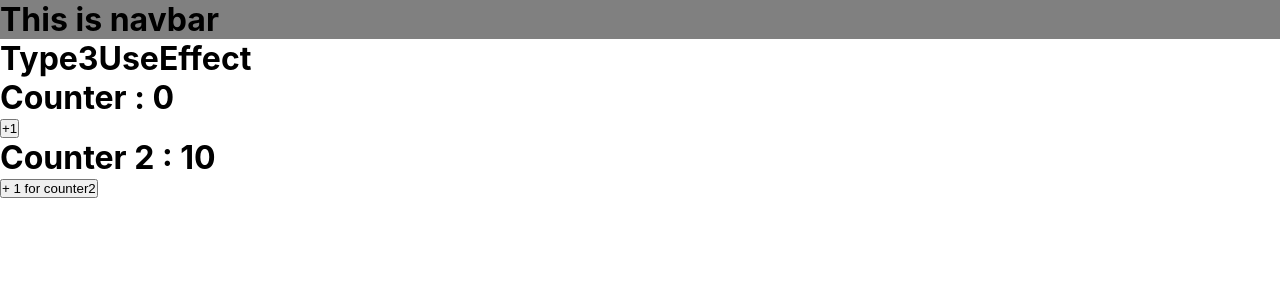
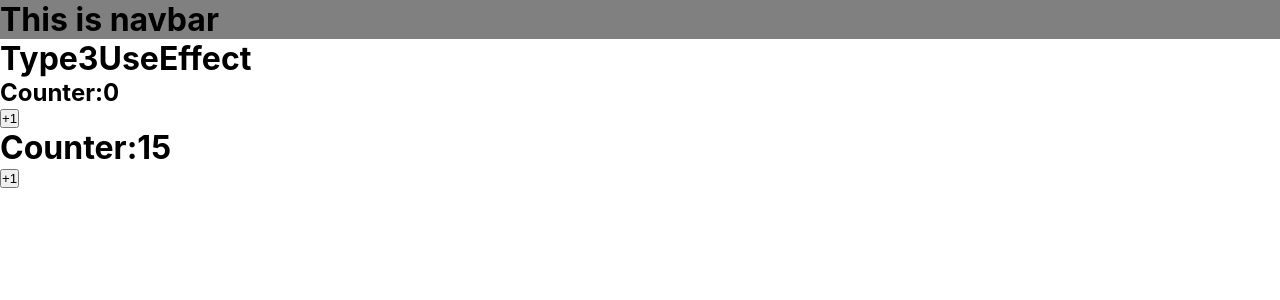
Before and after one commit to samiksha-3010/awdiz--3-react, a React (Create React App) app in the folder counterapp/: page /Type3UseEffect in a window 1280 px wide. Shown: the top 300 px of the page. Built offline with nearby package versions, Linux system fonts and the light colour scheme.

Commit message:
done all

```diff
--- a/counterapp/src/components/Type2UseEffect.jsx
+++ b/counterapp/src/components/Type2UseEffect.jsx
@@ -1,35 +1,63 @@
-import{ useEffect, useState} from"react";
+// import{ useEffect, useState} from"react";
 
-function Type2UseEffect(){
-const[ counter, setCounter]=useState(0);
-useEffect(() => {
+// function Type2UseEffect(){
+// const[ counter, setCounter]=useState(0);
+// useEffect(() => {
 
-console.log("Inside useEffect")
+// console.log("Inside useEffect")
+// },[])
+
+// function addCounter (){
+//     setCounter ((preValue) => preValue+1)
+// }
+//  useEffect(() => {
+//     alert ('welcome!')
+//  })
+// //  useEffect(() => {  // it'll execute the code only on first render of component, (first time page open, hard refersh)
+// //     // console.log("Inside useEffect"  )
+// //     alert('Welcome!')
+
+
+// // useEffect(()=>{
+
+// // },[])
+//   function addCounter(){
+//     setCounter((preValue)=> preValue + 1)
+//    }
+//     return(
+//         <div>
+//             <h1>Type2UseEffect</h1>
+//             <h1>{counter}</h1>
+//             <button onClick={addCounter}></button>
+//         </div>
+//     )
+// }
+// export default Type2UseEffect;
+
+
+import React, { useEffect, useState } from 'react'
+
+const Type2UseEffect = () => {
+    const [Counter, setCounter] = useState (0);
+    useEffect (() =>{
+        console.log("Inside UseEffect")
+
     },[])
-
-function addCounter (){
-    setCounter ((preValue) => preValue+1)
+    function addCounter(){
+        setCounter ((preValue) => preValue + 1);
     }
     useEffect(() => {
-    alert ('welcome!')
+        alert ("welome!")
     })
-//  useEffect(() => {  // it'll execute the code only on first render of component, (first time page open, hard refersh)
-//     // console.log("Inside useEffect"  )
-//     alert('Welcome!')
 
 
-// useEffect(()=>{
-
-// },[])
-  function addCounter(){
-    setCounter((preValue)=> preValue + 1)
-   }
-    return(
+  return (
     <div>
         <h1>Type2UseEffect</h1>
-            <h1>{counter}</h1>
-            <button onClick={addCounter}></button>
+        <h2>{Counter}</h2>
+        <button  onClick={addCounter}>add Counter</button>
     </div>
   )
 }
-export default Type2UseEffect;
+
+export default Type2UseEffect
--- a/counterapp/src/components/Type3UseEffect.jsx
+++ b/counterapp/src/components/Type3UseEffect.jsx
@@ -1,23 +1,42 @@
-import { useEffect, useState} from "react";
+// import { useEffect, useState} from "react";
+// function Type3UseEffect(){
+//     const  [ counter, SetCounter ] = useState(0);
+//     const [ counter2, SetCounter2] = useState(10);
+
+//     useEffect(() =>{
+//         console.log("Inside useEffect")
+//     },[counter] )
+//     return(
+//         <div>
+//             <h1>Type3UseEffect</h1>
+//             <h1>Counter : {counter}</h1>
+//             <button onClick={()=> SetCounter((prevalue)=> prevalue + 1)}> +1</button>
+//             <h1>Counter 2 : {counter2}</h1>
+//             <button onClick={()=> SetCounter((prevalue)=> prevalue +1 ) }>+ 1 for counter2</button>
+//         </div>
+//     )
+// }
+// export default Type3UseEffect;
 
 
+import React, { useEffect, useState } from 'react'
 
-function Type3UseEffect(){
-    const  [ counter, SetCounter ] = useState(0);
-    const [ counter2, SetCounter2] = useState(10);
+const Type3UseEffect = () => {
+    const [counter, SetCounter] = useState (0);
+    const [counter2, SetCounter2] = useState(15);
+    useEffect (() =>{
+        console.log ("Inside UseEffect")
 
-    useEffect(() =>{
-        console.log("Inside useEffect")
-    },[counter] )
-    return(
-        <div>
-            <h1>Type3UseEffect</h1>
-            <h1>Counter : {counter}</h1>
-            <button onClick={()=> SetCounter((prevalue)=> prevalue + 1)}> +1</button>
-            <h1>Counter 2 : {counter2}</h1>
-            <button onClick={()=> SetCounter((prevalue)=> prevalue +1 ) }>+ 1 for counter2</button>
+    }, [counter2])
+  return (
+    <div>
+        <h1>Type3UseEffect</h1>
+        <h2>Counter:{counter}</h2>
+        <button  onClick={ () => SetCounter((preValue)=> preValue+1 )}>+1</button>
+        <h1>Counter:{counter2}</h1>
+       <button onClick={()=> SetCounter2 ((preValue) => preValue +1)}>+1</button>
+    </div>
+  )
+}
 
-        </div>
-    )
-}
-export default Type3UseEffect;
+export default Type3UseEffect
```
Also changed, not shown: counterapp/src/components/Type4UseEffect.jsx (+23 -4 lines). Lines whose indentation alone changed are shown as unchanged.
